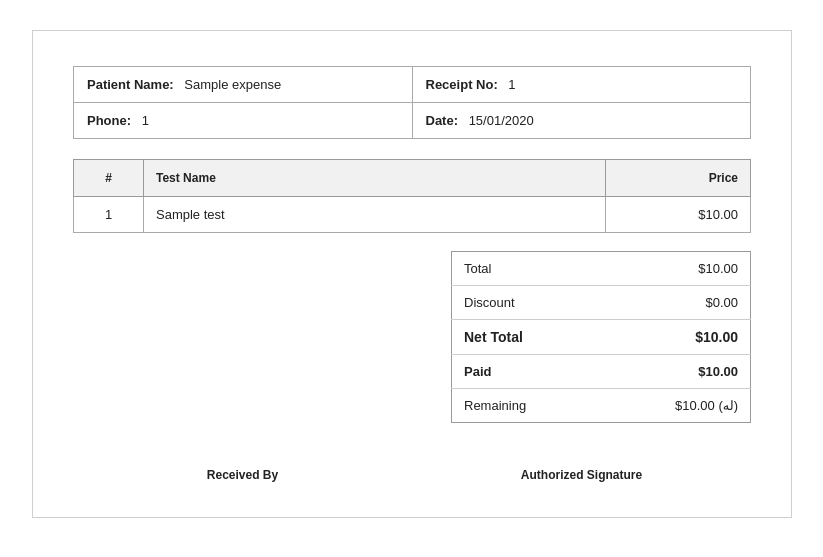
After one commit to MahmoudAlQataa/Simple-POS-System, a Flask app: template templates/receipt.html in a window 1280 px wide. The commit adds this page. Shown: the top 557 px of the page, without its empty margins (228-1051 px from the left). Run offline with Flask 3, Linux system fonts and the light colour scheme; the template is opened without the code that fills it: values that come from a table or form of the project are taken from there, others are empty; tables that the repository leaves empty hold one stand-in row (values such as "Sample post").

Commit message:
Add PDF receipt generation (pdfkit + wkhtmltopdf) with table-based layout, linked to add/edit/delete routes, plus open-receipt button in UI

```diff
--- a/requirements.txt
+++ b/requirements.txt
@@ -1,3 +1,4 @@
 Flask = 3.1.3
 Flask-SQLAlchemy = 3.1.1
 Flask-Migrate
+pdfkit
--- a/routes/__init__.py
+++ b/routes/__init__.py
@@ -13,3 +13,4 @@ from routes import add_test  # noqa: E402,F401
 from routes import delete_test  # noqa: E402,F401
 from routes import export  # noqa: E402,F401
 from routes import data  # noqa: E402,F401
+from routes import receipt  # noqa: E402,F401
--- a/routes/add.py
+++ b/routes/add.py
@@ -4,6 +4,7 @@ from datetime import date, datetime
 from routes import main_bp
 from extensions import db
 from models import Expense
+from services.receipt_service import generate_receipt
 
 
 # add route
@@ -37,7 +38,7 @@ def add():  # the data send by method='POST', action={{url_for('add')}}
     try:
         d = datetime.strptime(date_str, "%Y-%m-%d").date() if date_str else date.today()
     except ValueError:
-        d = date.today
+        d = date.today()
     #
     try:
         discount = float(discount_str) if discount_str else 0.0
@@ -62,6 +63,8 @@ def add():  # the data send by method='POST', action={{url_for('add')}}
     db.session.add(e)
     db.session.commit()
 
+    generate_receipt(e)
+
     flash("Expense added", "success")
     print(f" * Form Received : {dict(request.form)}")
     return redirect(url_for("main.index"))
--- a/routes/delete.py
+++ b/routes/delete.py
@@ -3,12 +3,15 @@
 from routes import main_bp
 from extensions import db
 from models import Expense
-
+from services.receipt_service import delete_receipt
 
 # Delete route
 @main_bp.route("/delete/<int:expense_id>", methods=["POST"])
 def delete(expense_id):
     e = Expense.query.get_or_404(expense_id)  # Get the expense by ID or return 404 if not found
+
+    delete_receipt(e)  # حذف ملف الوصل المرتبط قبل حذف السجل من القاعدة
+
     db.session.delete(e)  # Delete the expense from the database
     db.session.commit()  # Commit the changes to the database
     flash("Expense deleted", "success")  # Flash a success massage
--- /dev/null
+++ b/templates/receipt.html
@@ -0,0 +1,319 @@
+<!DOCTYPE html>
+<html lang="en">
+
+<head>
+    <meta charset="UTF-8">
+    <meta name="viewport" content="width=device-width, initial-scale=1.0">
+    <title>Cash Receipt Voucher</title>
+    <style>
+        /* =========================
+       Laboratory Payment Receipt
+       ========================= */
+
+
+        .receipt {
+            width: 760px;
+            margin: 30px auto;
+            padding: 35px 40px;
+            background: #fff;
+            border: 1px solid #cfcfcf;
+            font-family: Arial, "Segoe UI", sans-serif;
+            color: #222;
+            box-sizing: border-box;
+        }
+
+        /* ---------- Header ---------- */
+
+        .receipt-header-table {
+            width: 100%;
+            border-collapse: collapse;
+            padding-bottom: 20px;
+            margin-bottom: 18px;
+            border-bottom: 2px solid #222;
+        }
+
+        .receipt-header-table td {
+            vertical-align: top;
+            padding: 0;
+            border: none;
+        }
+
+        .lab-info h2 {
+            margin: 0 0 6px;
+            font-size: 22px;
+            font-weight: 700;
+        }
+
+        .lab-info p {
+            margin: 3px 0;
+            font-size: 11px;
+            color: #666;
+        }
+
+        .receipt-title {
+            text-align: right;
+        }
+
+        .receipt-title h1 {
+            margin: 0;
+            font-size: 27px;
+            letter-spacing: 1px;
+            text-transform: uppercase;
+        }
+
+        .receipt-title span {
+            display: block;
+            margin-top: 5px;
+            font-size: 10px;
+            color: #777;
+            letter-spacing: 1px;
+        }
+
+
+        /* ---------- Patient Information ---------- */
+
+        .patient-info {
+            width: 100%;
+            border-collapse: collapse;
+            border: 1px solid #aaa;
+            margin-bottom: 20px;
+        }
+
+        .patient-info td {
+            padding: 10px 13px;
+            font-size: 13px;
+            border-bottom: 1px solid #aaa;
+            width: 50%;
+        }
+
+        .patient-info td.right-cell {
+            border-right: 1px solid #aaa;
+        }
+
+        .patient-info tr:last-child td {
+            border-bottom: none;
+        }
+
+        .patient-info span {
+            font-weight: 700;
+            margin-right: 7px;
+        }
+
+
+        /* ---------- Tests Table ---------- */
+
+        .tests-table {
+            width: 100%;
+            border-collapse: collapse;
+            margin-bottom: 18px;
+        }
+
+        .tests-table th {
+            padding: 11px 12px;
+            background: #f1f1f1;
+            border: 1px solid #999;
+            font-size: 12px;
+            text-align: left;
+            font-weight: 700;
+        }
+
+        .tests-table td {
+            padding: 10px 12px;
+            border: 1px solid #aaa;
+            font-size: 13px;
+        }
+
+        .tests-table th:last-child,
+        .tests-table td:last-child {
+            width: 120px;
+            text-align: right;
+        }
+
+        .tests-table .test-number {
+            width: 45px;
+            text-align: center;
+        }
+
+
+        /* ---------- Payment Summary ---------- */
+
+        .payment-section-table {
+            width: 100%;
+            border-collapse: collapse;
+            margin-top: 8px;
+        }
+
+        .payment-section-table td {
+            border: none;
+            padding: 0;
+        }
+
+        .payment-summary {
+            width: 300px;
+            border: 1px solid #999;
+            border-collapse: collapse;
+            float: right;
+        }
+
+        .payment-row td {
+            padding: 9px 12px;
+            border-bottom: 1px solid #ccc;
+            font-size: 13px;
+        }
+
+        .payment-row:last-child td {
+            border-bottom: none;
+        }
+
+        .payment-row td:last-child {
+            text-align: right;
+        }
+
+        .payment-row.total td {
+            font-weight: 700;
+            font-size: 14px;
+            border-top: 1px solid #222;
+        }
+
+        .payment-row.paid td {
+            font-weight: 700;
+        }
+
+
+        /* ---------- Signatures ---------- */
+
+        .receipt-footer-table {
+            width: 100%;
+            border-collapse: collapse;
+            margin-top: 45px;
+        }
+
+        .receipt-footer-table td {
+            width: 50%;
+            padding: 0 40px;
+            border: none;
+        }
+
+        .signature {
+            text-align: center;
+            padding-top: 12px;
+            border-top: 1px solid #333;
+            font-size: 12px;
+            font-weight: 600;
+        }
+    </style>
+
+</head>
+
+<body>
+
+    <!-- =========================
+     LAB RECEIPT
+     ========================= -->
+
+    <div class="receipt">
+
+        <!-- Header -->
+        <!-- <table class="receipt-header-table">
+            <tr>
+                <td class="lab-info">
+                    <h2>AL-SHIFA MEDICAL LAB</h2>
+                    <p>Medical Laboratory &amp; Diagnostic Services</p>
+                    <p>Tel: +970 599 000 000</p>
+                </td>
+                <td class="receipt-title">
+                    <h1>Receipt</h1>
+                    <span>PAYMENT RECEIPT</span>
+                </td>
+            </tr>
+        </table> -->
+
+
+        <!-- Patient Information -->
+        <table class="patient-info">
+            <tr>
+                <td class="right-cell"><span>Patient Name:</span> {{ expense.name }}</td>
+                <td><span>Receipt No:</span> {{ expense.id }}</td>
+            </tr>
+            <tr>
+                <td class="right-cell"><span>Phone:</span> {{ expense.phone or '' }}</td>
+                <td><span>Date:</span> {{ expense.date.strftime('%d/%m/%Y') }}</td>
+            </tr>
+        </table>
+
+
+        <!-- Tests -->
+        <table class="tests-table">
+
+            <thead>
+                <tr>
+                    <th class="test-number">#</th>
+                    <th>Test Name</th>
+                    <th>Price</th>
+                </tr>
+            </thead>
+
+            <tbody>
+
+                {% for test in tests_list %}
+                <tr>
+                    <td class="test-number">{{ loop.index }}</td>
+                    <td>{{ test.name }}</td>
+                    <td>${{ "%.2f"|format(test.price) }}</td>
+                </tr>
+                {% endfor %}
+
+            </tbody>
+
+        </table>
+
+
+        <!-- Payment Summary -->
+        <table class="payment-section-table">
+            <tr>
+                <td>
+                    <table class="payment-summary">
+                        <tr class="payment-row">
+                            <td>Total</td>
+                            <td>${{ "%.2f"|format(expense.price) }}</td>
+                        </tr>
+                        <tr class="payment-row">
+                            <td>Discount</td>
+                            <td>${{ "%.2f"|format(expense.discount) }}</td>
+                        </tr>
+                        <tr class="payment-row total">
+                            <td>Net Total</td>
+                            <td>${{ "%.2f"|format(expense.price - expense.discount) }}</td>
+                        </tr>
+                        <tr class="payment-row paid">
+                            <td>Paid</td>
+                            <td>${{ "%.2f"|format(expense.paid_amount) }}</td>
+                        </tr>
+                        <tr class="payment-row">
+                            <td>Remaining</td>
+                            <td>
+                                ${{ "%.2f"|format(expense.remain_amount|abs) }}
+                                {% if expense.remain_amount < 0 %} (عليه) {% elif expense.remain_amount> 0 %}
+                                    (له)
+                                    {% endif %}
+                            </td>
+                        </tr>
+                    </table>
+                </td>
+            </tr>
+        </table>
+
+
+        <!-- Signatures -->
+        <table class="receipt-footer-table">
+            <tr>
+                <td class="signature">Received By</td>
+                <td class="signature">Authorized Signature</td>
+            </tr>
+        </table>
+
+    </div>
+
+</body>
+
+</html>
```
Also changed, not shown: routes/edit.py (+8 -1 lines), routes/receipt.py (added, +17 -0 lines), services/receipt_service.py (added, +101 -0 lines), templates/data.html (+12 -2 lines), templates/index.html (+12 -2 lines), 1 other file.
